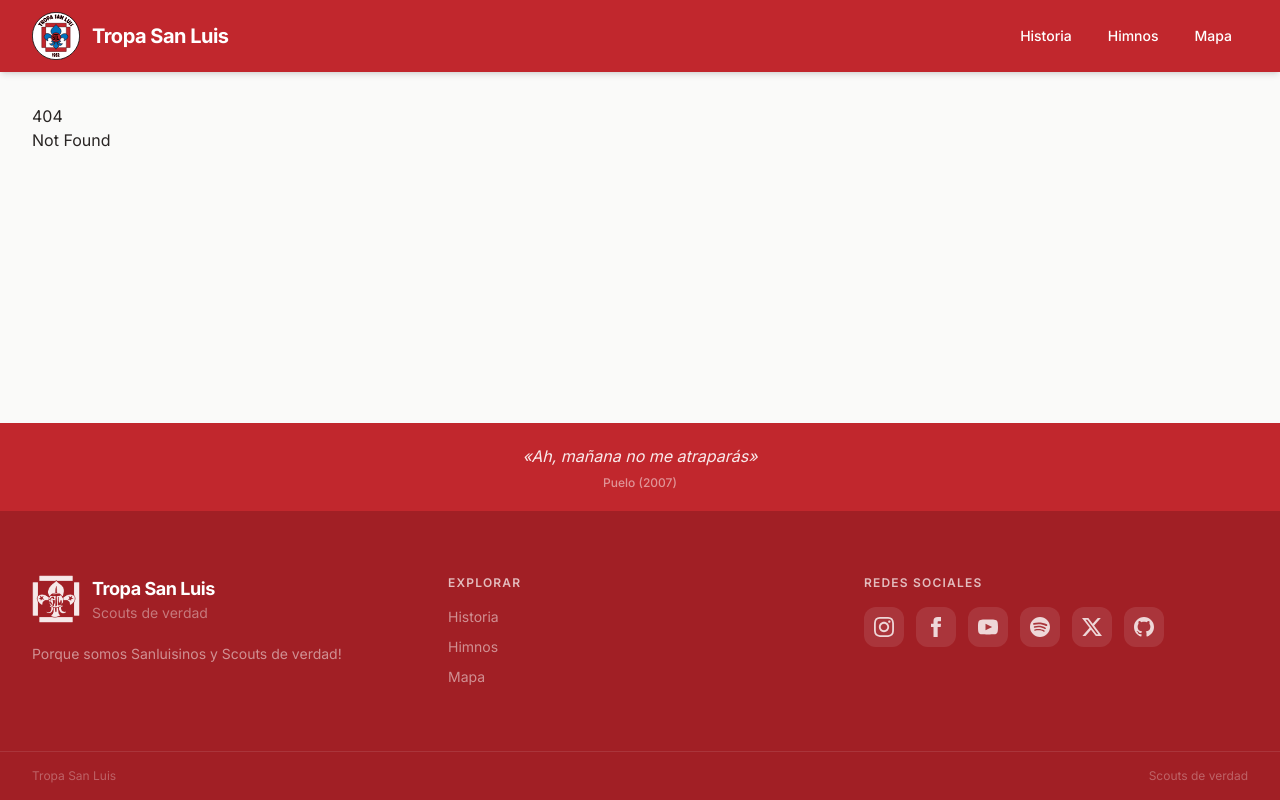
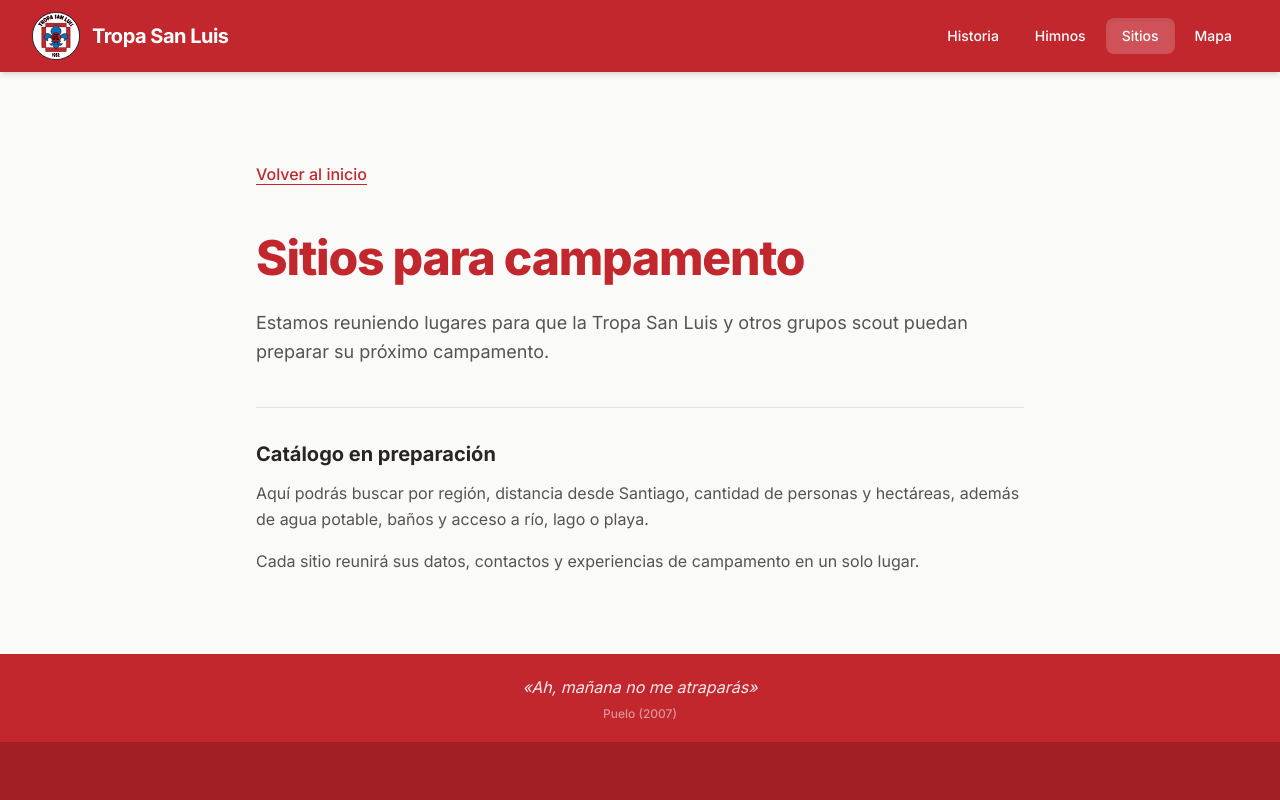
Before and after one commit to Xavier-LB/tropasanluis, a SvelteKit app: page /sitios in a window 1280 px wide. Before the commit this address had no page. Shown: the top 800 px of the page. Built offline with nearby package versions, Linux system fonts and the light colour scheme.

Commit message:
Agrega acceso a Sitios y página inicial de campamentos

```diff
--- a/src/routes/+layout.svelte
+++ b/src/routes/+layout.svelte
@@ -41,6 +41,7 @@
   const navItems = [
     { href: '/historia', label: 'Historia' },
     { href: '/himnos', label: 'Himnos' },
+    { href: '/sitios', label: 'Sitios' },
   ];
 
   const handleScroll = () => {
--- a/src/routes/+page.svelte
+++ b/src/routes/+page.svelte
@@ -87,6 +87,12 @@
     <p class="mt-5 text-lg md:text-xl text-stone-500 leading-relaxed max-w-lg mx-auto">
       Explora nuestra página para conocer al Staff, las Patrullas, ver Fotos y descubrir nuestros Himnos.
     </p>
+    <a
+      href="/sitios"
+      class="mt-7 inline-flex min-h-12 items-center justify-center rounded-xl bg-tropa px-7 py-3 font-semibold text-white transition-colors hover:bg-tropa-dark focus-visible:outline-2 focus-visible:outline-offset-4 focus-visible:outline-tropa"
+    >
+      Sitios
+    </a>
   </div>
 </section>
 
--- /dev/null
+++ b/src/routes/sitios/+page.svelte
@@ -0,0 +1,34 @@
+<svelte:head>
+  <title>Sitios para campamento | Tropa San Luis</title>
+  <meta
+    name="description"
+    content="Estamos preparando un catálogo de sitios para campamentos scout, con información de capacidad, ubicación, agua potable y baños."
+  />
+</svelte:head>
+
+<section class="mx-auto max-w-3xl py-6 sm:py-12">
+  <a
+    href="/"
+    class="inline-flex min-h-11 items-center font-medium text-tropa underline underline-offset-4 hover:text-tropa-dark focus-visible:outline-2 focus-visible:outline-offset-4 focus-visible:outline-tropa"
+  >
+    Volver al inicio
+  </a>
+
+  <h1 class="mt-8 text-3xl font-extrabold leading-tight tracking-tight text-tropa sm:text-5xl">
+    Sitios para campamento
+  </h1>
+  <p class="mt-5 text-lg leading-relaxed text-stone-600">
+    Estamos reuniendo lugares para que la Tropa San Luis y otros grupos scout puedan preparar su próximo campamento.
+  </p>
+
+  <div class="mt-10 border-t border-stone-200 pt-8">
+    <h2 class="text-xl font-bold text-stone-800">Catálogo en preparación</h2>
+    <p class="mt-3 leading-relaxed text-stone-600">
+      Aquí podrás buscar por región, distancia desde Santiago, cantidad de personas y hectáreas,
+      además de agua potable, baños y acceso a río, lago o playa.
+    </p>
+    <p class="mt-4 leading-relaxed text-stone-600">
+      Cada sitio reunirá sus datos, contactos y experiencias de campamento en un solo lugar.
+    </p>
+  </div>
+</section>
```
